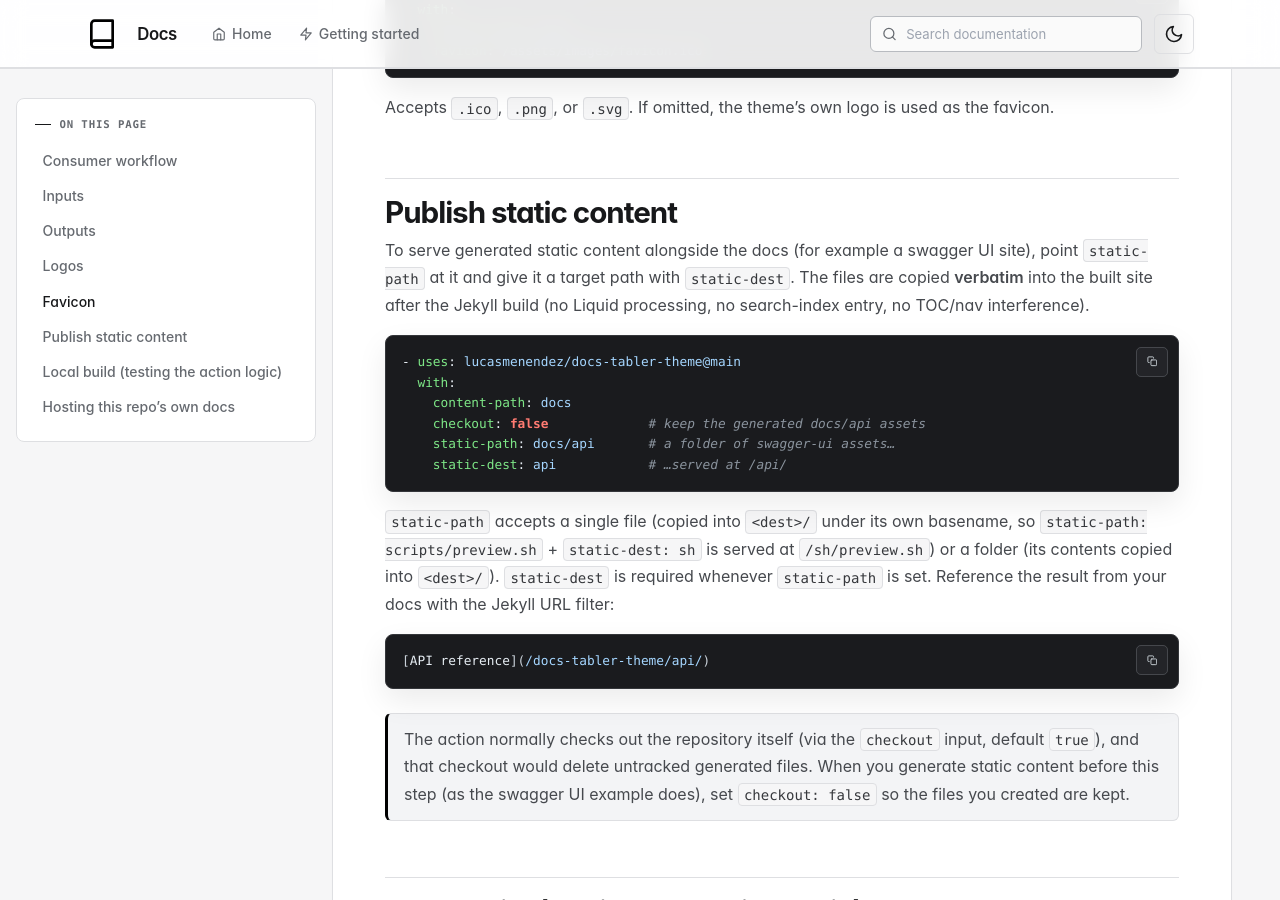
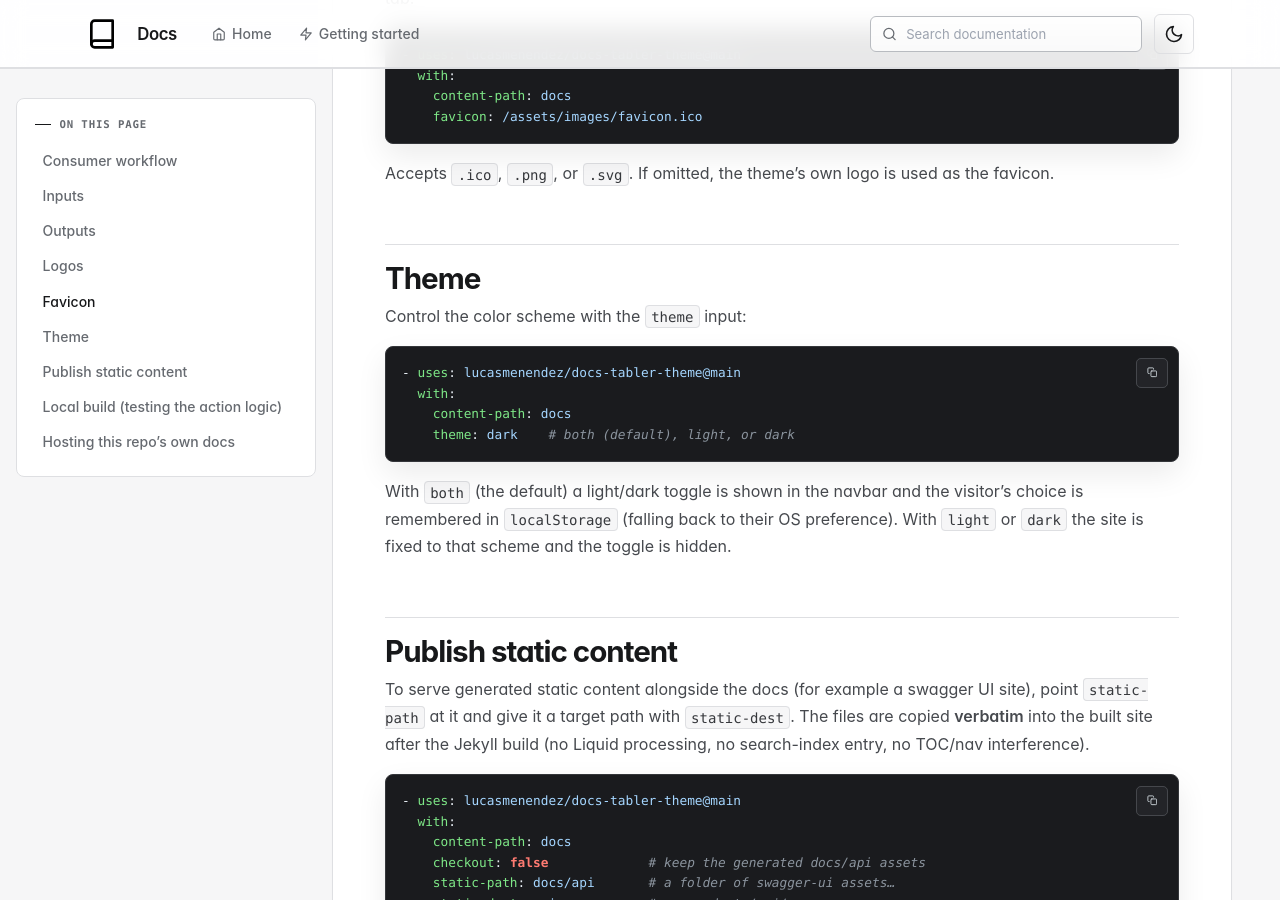
Before and after one commit to lucasmenendez/docs-tabler-theme, a Jekyll site: the page built from docs/usage-action.md, in a window 1280 px wide and 900 px high, scrolled down 3367 px. Built offline with Jekyll 4.4.1, drawn with Linux system fonts in a browser that asks for light colours; comment, search, counter and statistics services are not loaded; some of the changed text lies outside the part shown.

Commit message:
support to define the theme variant via github action

````diff
--- a/_config.yml
+++ b/_config.yml
@@ -3,6 +3,10 @@
 
 title: Docs
 description: Documentation built with the docs-tabler-theme.
+
+# Color theme mode: `both` shows a navbar toggle (light/dark), `light` or
+# `dark` fix the site to that scheme and hide the toggle.
+theme_mode: both
 
 # Logo paths relative to site root. Omit to show only the title.
 # `logo` is shown in light mode; `logo_dark` (optional) replaces it in dark
--- a/_includes/head.html
+++ b/_includes/head.html
@@ -19,8 +19,16 @@
   <link rel="stylesheet" href="{{ '/assets/css/theme.css' | relative_url }}?v={{ site.time | date: '%s' }}">
   <script>
     (function () {
-      var stored = localStorage.getItem("tblr-theme");
-      var theme = stored || (window.matchMedia("(prefers-color-scheme: dark)").matches ? "dark" : "light");
+      var mode = "{{ site.theme_mode | default: 'both' }}";
+      var theme;
+      if (mode === "light") {
+        theme = "light";
+      } else if (mode === "dark") {
+        theme = "dark";
+      } else {
+        var stored = localStorage.getItem("tblr-theme");
+        theme = stored || (window.matchMedia("(prefers-color-scheme: dark)").matches ? "dark" : "light");
+      }
       document.documentElement.setAttribute("data-bs-theme", theme);
     })();
   </script>
--- a/_includes/navbar.html
+++ b/_includes/navbar.html
@@ -103,10 +103,12 @@
         <ul class="search-results" id="search-results"></ul>
       </form>
 
+      {% if site.theme_mode != 'light' and site.theme_mode != 'dark' %}
       <button type="button" class="btn btn-ghost-dark px-2" id="theme-toggle" aria-label="Toggle dark mode" title="Toggle dark mode">
         <i data-feather="moon" class="theme-toggle-icon theme-toggle-dark" aria-hidden="true"></i>
         <i data-feather="sun" class="theme-toggle-icon theme-toggle-light" aria-hidden="true"></i>
       </button>
+      {% endif %}
     </div>
   </div>
 </header>
--- a/docs/usage-action.md
+++ b/docs/usage-action.md
@@ -74,6 +74,7 @@ Then enable **Settings → Pages → Source: GitHub Actions**.
 | `logo`           | —         | Light-mode logo path relative to the built site root. |
 | `logo-dark`      | —         | Dark-mode logo path (optional; if omitted, `logo` is used in both modes). |
 | `favicon`        | —         | Favicon path relative to the built site root (`.ico`, `.png`, or `.svg`); defaults to the theme's logo.svg. |
+| `theme`          | `both`    | Color theme mode: `both` (default) shows a navbar toggle between light and dark, `light` and `dark` fix the site to that scheme and hide the toggle. |
 | `baseurl`        | —         | Base URL (`base_path` from the configure-pages step for project sites; empty for user pages). |
 | `theme-path`     | —         | Local theme path (testing or self-hosting, e.g. `.`); when empty the action builds with its own files, so the theme always matches the action version. |
 | `ruby-version`   | `3.1`     | Ruby version for the build. |
@@ -115,6 +116,19 @@ Put a favicon anywhere inside your `content-path` folder and pass its path to re
 
 Accepts `.ico`, `.png`, or `.svg`. If omitted, the theme's own logo is used as the favicon.
 
+## Theme
+
+Control the color scheme with the `theme` input:
+
+```yaml
+- uses: lucasmenendez/docs-tabler-theme@main
+  with:
+    content-path: docs
+    theme: dark    # both (default), light, or dark
+```
+
+With `both` (the default) a light/dark toggle is shown in the navbar and the visitor's choice is remembered in `localStorage` (falling back to their OS preference). With `light` or `dark` the site is fixed to that scheme and the toggle is hidden.
+
 ## Publish static content
 
 To serve generated static content alongside the docs (for example a swagger UI site), point `static-path` at it and give it a target path with `static-dest`. The files are copied **verbatim** into the built site after the Jekyll build (no Liquid processing, no search-index entry, no TOC/nav interference).
````
Also changed, not shown: README.md (+1 -1 lines), action.yml (+9 -0 lines), docs/configuration.md (+13 -0 lines), 4 other files.
